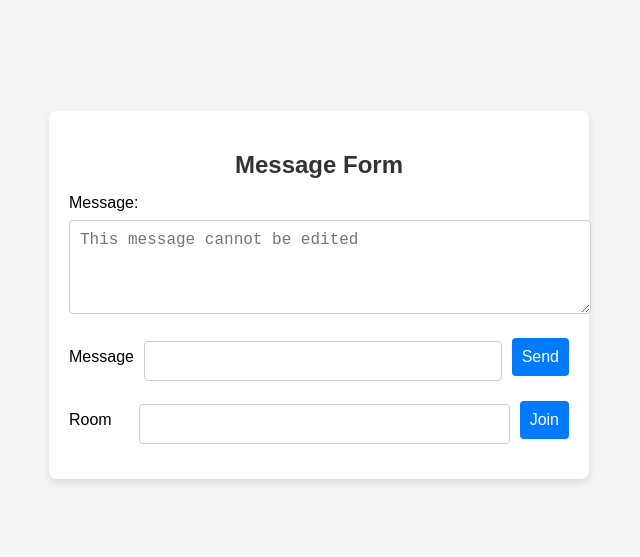
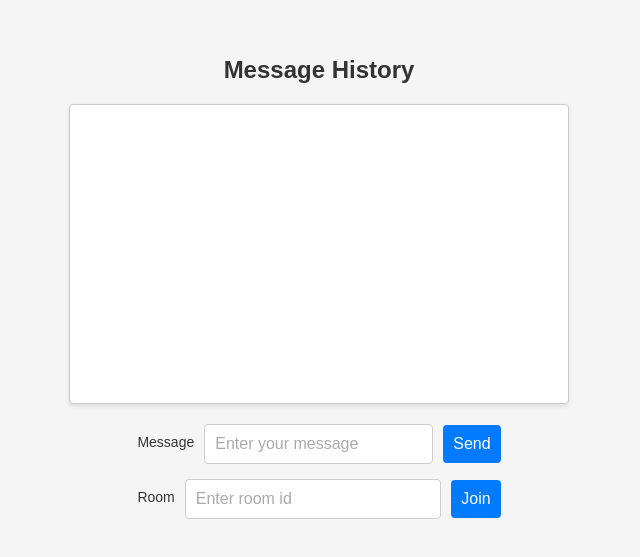
Before and after one commit to monika-1/Socket, a website: page client/index.html in a window 1280 px wide. Shown: the part 105-662 px from the top of the page, without its empty margins (321-961 px from the left). Drawn offline with Linux system fonts and the light colour scheme.

Commit message:
Updated Structure

```diff
--- a/client/index.html
+++ b/client/index.html
@@ -3,58 +3,68 @@
     <head>
         <meta charset="UTF-8">
         <meta name="viewport" content="width=device-width, initial-scale=1.0">
-        <title>Message Form</title>
+        <title>Socket Chatroom</title>
+        <script src="script.js" type="module"></script>
         <style>
+            /* Basic Reset */
+            * {
+                margin: 0;
+                padding: 0;
+                box-sizing: border-box;
+            }
+
             body {
                 display: flex;
+                flex-direction: column;
                 justify-content: center;
                 align-items: center;
                 height: 100vh;
                 font-family: Arial, sans-serif;
                 background-color: #f5f5f5;
-                margin: 0;
+                padding: 20px;
             }
 
-            .container {
+            h2 {
+                color: #333;
+                margin-bottom: 20px;
+            }
+
+            #message-history {
                 width: 100%;
                 max-width: 500px;
-                padding: 20px;
+                padding: 10px;
                 background-color: white;
-                box-shadow: 0 4px 8px rgba(0, 0, 0, 0.1);
-                border-radius: 8px;
-            }
-
-            .container h2 {
-                text-align: center;
-                color: #333;
-                margin-bottom: 15px;
-            }
-
-            textarea, input[type="text"] {
-                width: 100%;
-                padding: 10px;
-                margin-top: 8px;
                 border: 1px solid #ccc;
                 border-radius: 4px;
-                font-size: 16px;
+                box-shadow: 0 2px 4px rgba(0, 0, 0, 0.1);
+                margin-bottom: 20px;
+                height: 300px;
+                overflow-y: auto; /* Enable scrolling for long message history */
             }
 
             .field {
                 margin-bottom: 15px;
             }
 
+            label {
+                display: block;
+                font-size: 14px;
+                color: #333;
+                margin-bottom: 5px;
+            }
+
+            input[type="text"] {
+                width: 100%;
+                padding: 10px;
+                border: 1px solid #ccc;
+                border-radius: 4px;
+                font-size: 16px;
+            }
+
             .inline-field {
                 display: flex;
                 align-items: center;
                 gap: 10px;
-            }
-
-            .inline-field label {
-                min-width: 60px;
-            }
-
-            .inline-field input[type="text"] {
-                flex: 1;
             }
 
             button {
@@ -65,36 +75,38 @@
                 border-radius: 4px;
                 cursor: pointer;
                 font-size: 16px;
+                transition: background-color 0.3s ease;
             }
 
             button:hover {
                 background-color: #0056b3;
             }
+
+            /* Placeholder styling */
+            input[type="text"]::placeholder {
+                color: #aaa;
+            }
         </style>
     </head>
     <body>
-        <div class="container">
-            <h2>Message Form</h2>
-
-            <!-- Non-editable Message Textarea -->
-            <div class="field">
-                <label for="message">Message:</label>
-                <textarea id="message" rows="4" placeholder="This message cannot be edited" readonly></textarea>
+        <h2>Message History</h2>
+        <div id="message-history">
+            <!-- Messages will be dynamically added here -->
+        </div>
+        <form id="form">
+            <!-- First Text Box with Button -->
+            <div class="field inline-field">
+                <label for="message-input">Message</label>
+                <input type="text" id="message-input" placeholder="Enter your message">
+                <button type="submit" id="send-button">Send</button>
             </div>
 
-            <!-- First Text Box with Button -->
+            <!-- Second Text Box with Button -->
             <div class="field inline-field">
-                <label>Message</label>
-                <input type="text">
-                <button>Send</button>
+                <label for="room-input">Room</label>
+                <input type="text" id="room-input" placeholder="Enter room id">
+                <button type="button" id="join-button">Join</button>
             </div>
-
-            <!-- Second Text Box with Button (Inline) -->
-            <div class="field inline-field">
-                <label>Room</label>
-                <input type="text">
-                <button>Join</button>
-            </div>
-        </div>
+        </form>
     </body>
 </html>
--- a/client/script.js
+++ b/client/index.js
@@ -2,6 +2,9 @@
 const express = require('express');
 const path = require('path');
 const app = express();
+
+// Serve static files from the 'public' directory
+app.use(express.static(path.join(__dirname, 'public')));
 
 // Serve the index.html file
 app.get('/', (req, res) => {
--- a/client/package.json
+++ b/client/package.json
@@ -1,9 +1,9 @@
 {
   "name": "client",
   "version": "1.0.0",
-  "main": "script.js",
+  "main": "index.js",
   "scripts": {
-    "test": "node script.js"
+    "test": "node index.js"
   },
   "keywords": [],
   "author": "",
```
Also changed, not shown: client/public/script.js (added, +26 -0 lines).
